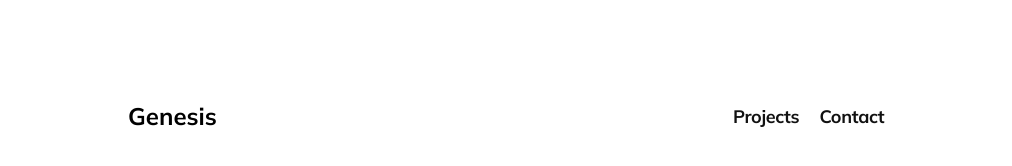
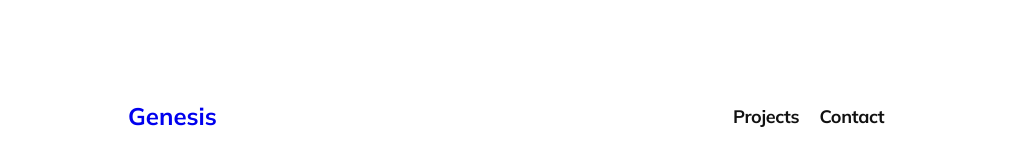
Before and after one commit to Pinar1987/genesis-figma, a plain HTML site: page pages/projects.html in a window 1280 px wide. Shown: the part 1861-2027 px from the top of the page, 0-1012 px from the left. Drawn offline with Linux system fonts and the light colour scheme.

Commit message:
footer logo fixed

```diff
--- a/pages/projects.html
+++ b/pages/projects.html
@@ -91,7 +91,7 @@
 
     <!-- FOOTER -->
     <footer>
-        <h2 class="footer__logo">Genesis</h2>
+        <h2 class="footer__logo"><a href="../index.html">Genesis</a></h2>
         <div class="footer__links">
             <div class="footer__links-pages">
                 <a href="projects.html">Projects</a>
```
